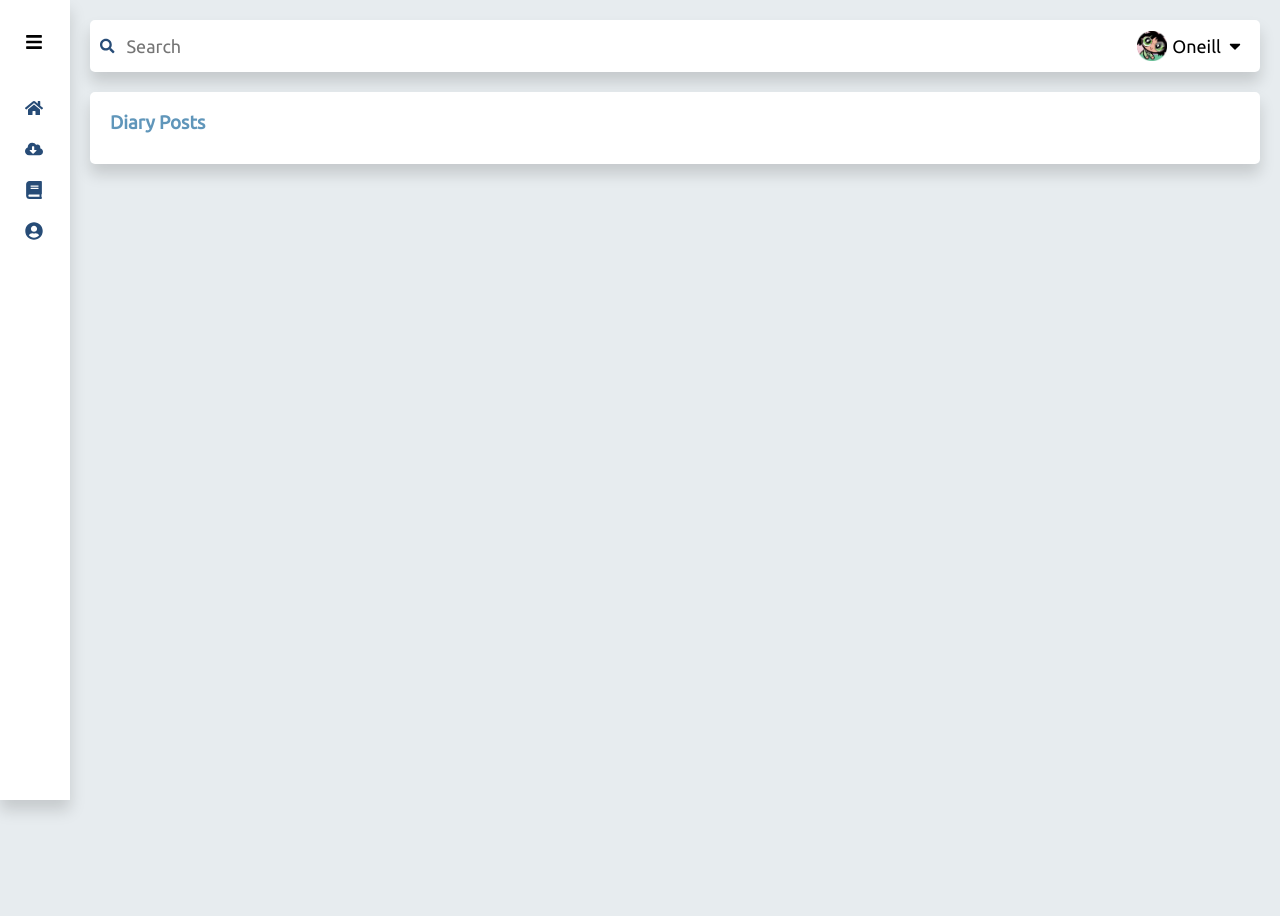
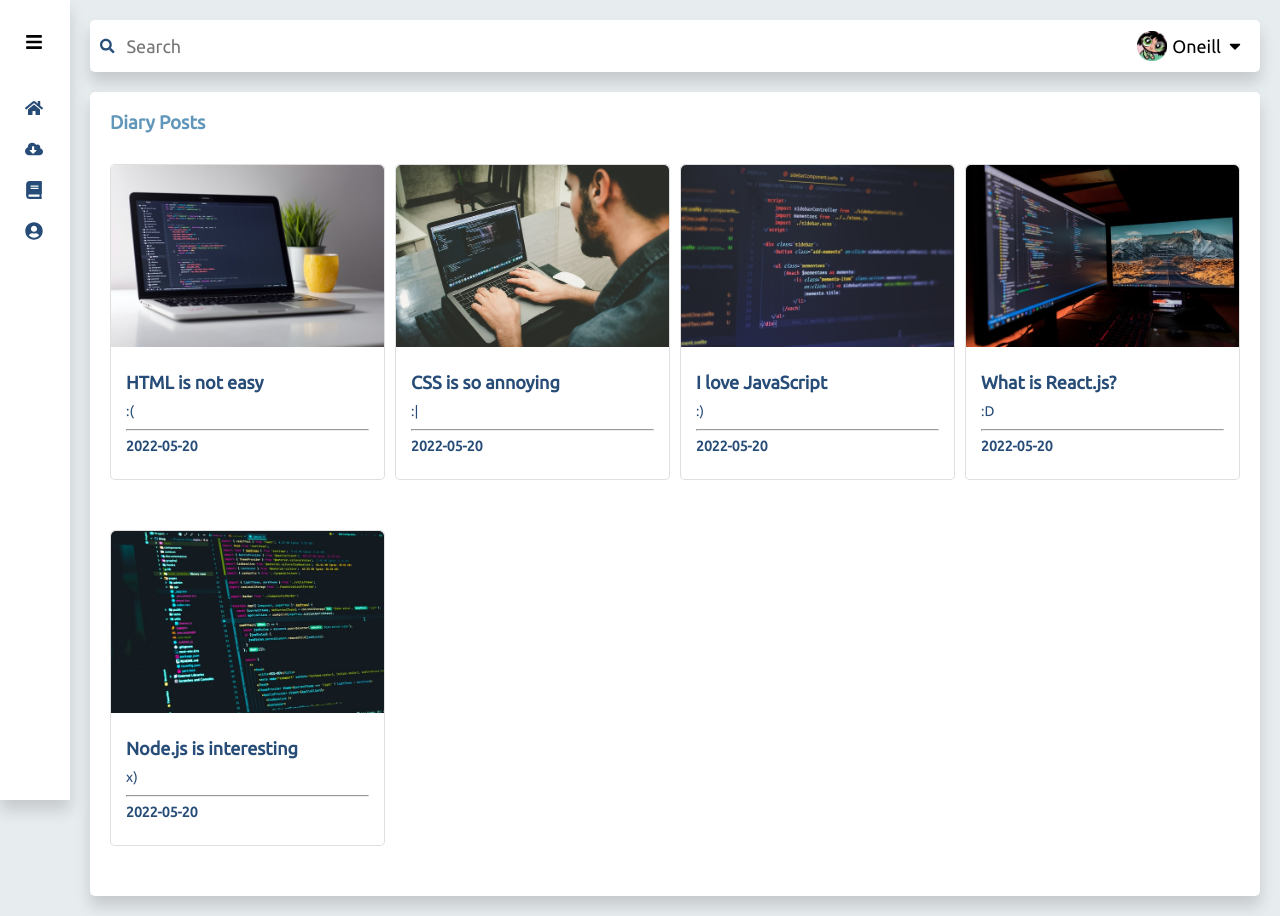
Before and after one commit to yujinoneill/task-manager-app, a React (Create React App) app: page /diary in a window 1280 px wide. Before the commit the page ends 800 px from the top, so only its background shows below. Built offline with nearby package versions, Linux system fonts and the light colour scheme.

Commit message:
FEAT:Add 5 Diary Box (hard-coding)

```diff
--- a/src/pages/Diary.js
+++ b/src/pages/Diary.js
@@ -1,9 +1,73 @@
+import styled from "styled-components";
 import BasicBox from "../components/BasicBox";
+import DiaryBox from "../components/DiaryBox";
+
+// Styled-components
+const Grid = styled.div`
+  display: grid;
+  grid-template-columns: repeat(4, 1fr);
+  grid-template-rows: auto;
+  grid-gap: 10px;
+
+  @media screen and (max-width: 768px) {
+    grid-template-columns: repeat(2, 1fr);
+  }
+`;
+
+// Images
+const images = [
+  "clement-helardot-95YRwf6CNw8-unsplash",
+  "danial-igdery-FCHlYvR5gJI-unsplash",
+  "ferenc-almasi-eYpcLDXHVb0-unsplash",
+  "fotis-fotopoulos-LJ9KY8pIH3E-unsplash",
+  "juanjo-jaramillo-mZnx9429i94-unsplash",
+];
 
 const Diary = () => {
   return (
     <div>
-      <BasicBox boxTitle={"Diary Posts"} />
+      <BasicBox
+        boxTitle={"Diary Posts"}
+        boxContent={
+          <Grid>
+            <DiaryBox
+              images={images}
+              diaryId={0}
+              title={"HTML is not easy"}
+              content={":("}
+              date={new Date().toISOString().slice(0, 10)}
+            />
+            <DiaryBox
+              images={images}
+              diaryId={1}
+              title={"CSS is so annoying"}
+              content={":|"}
+              date={new Date().toISOString().slice(0, 10)}
+            />
+            <DiaryBox
+              images={images}
+              diaryId={2}
+              title={"I love JavaScript"}
+              content={":)"}
+              date={new Date().toISOString().slice(0, 10)}
+            />
+            <DiaryBox
+              images={images}
+              diaryId={3}
+              title={"What is React.js?"}
+              content={":D"}
+              date={new Date().toISOString().slice(0, 10)}
+            />
+            <DiaryBox
+              images={images}
+              diaryId={4}
+              title={"Node.js is interesting"}
+              content={"x)"}
+              date={new Date().toISOString().slice(0, 10)}
+            />
+          </Grid>
+        }
+      />
     </div>
   );
 };
```
